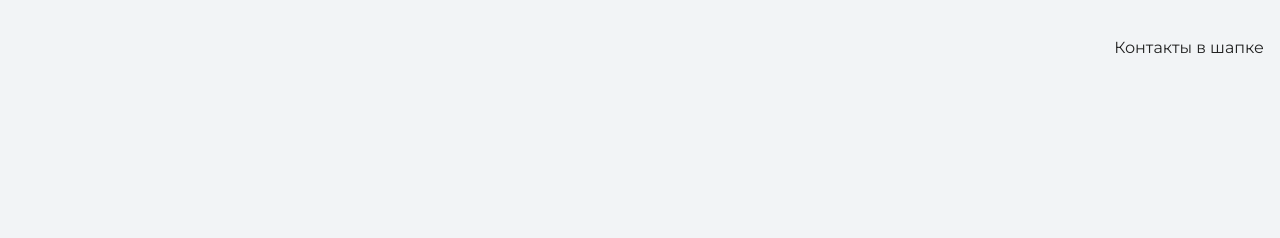
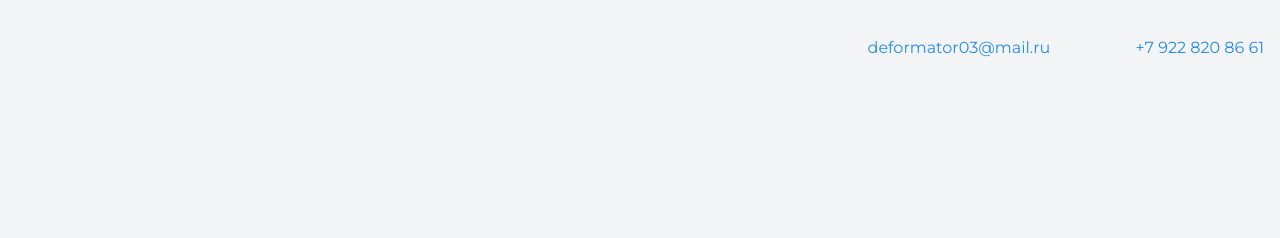
Before and after one commit to idkwhatimdoingZ/my-site, a plain HTML site: page index.html in a window 1280 px wide. Shown: the top 238 px of the page. Drawn offline with nearby package versions, Linux system fonts and the light colour scheme.

Commit message:
Add files via upload

```diff
--- a/index.html
+++ b/index.html
@@ -10,7 +10,8 @@
   <body>
     <header class="page-header">
       <div class="container">
-        Контакты в шапке
+        <a class="header-email" href="mailto:deformator03@mail.ru">deformator03@mail.ru</a>
+        <a class="header-phone" href="tel:+79228208661">+7 922 820 86 61</a>
       </div>
     </header>
 
```
